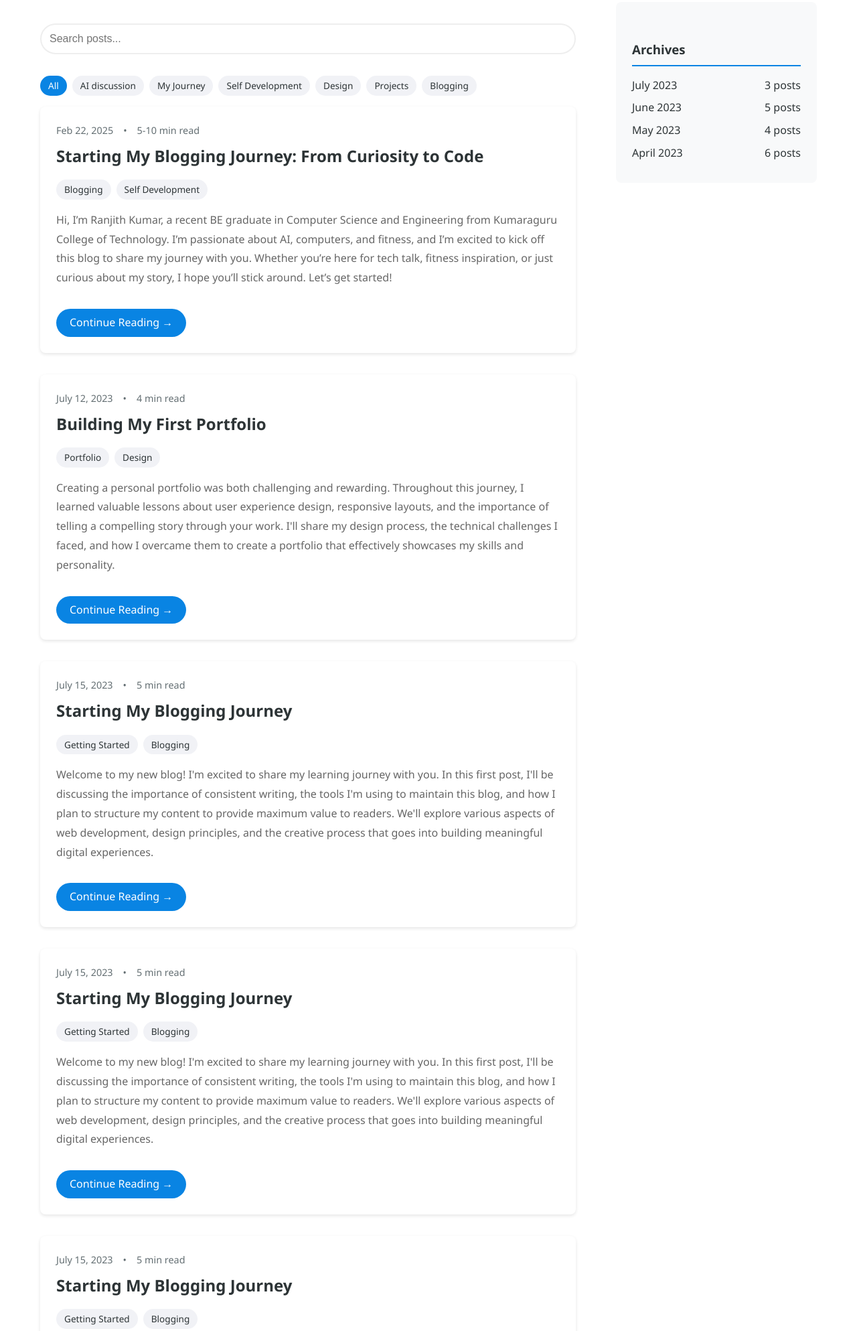
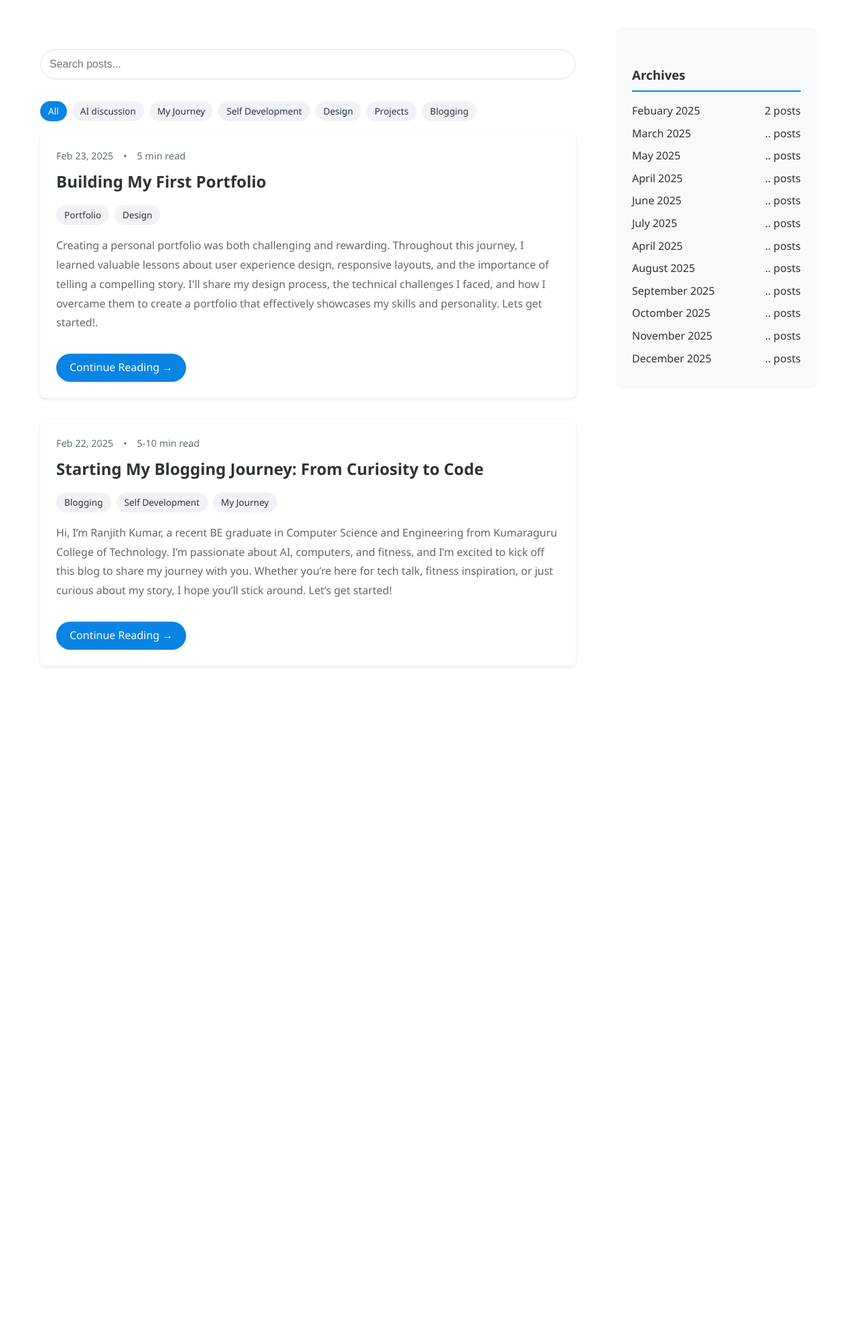
Before and after one commit to P-RanjithKumar/p-ranjithkumar.github.io, a plain HTML site: page bloghome.html in a window 1280 px wide. Shown: the part 206-2193 px from the top of the page at 67% size. After the commit the page ends 1252 px from the top, so only its background shows below. Drawn offline with Linux system fonts and the light colour scheme.

Commit message:
interation: refined again

```diff
--- a/bloghome.html
+++ b/bloghome.html
@@ -167,8 +167,9 @@
 <body>
   <header class="blog-header">
     <a href="index.html" class="home-button">← Back to Portfolio</a>
-    <h1>My Thoughts &amp; Experiments</h1>
-    <p>Weekly insights on design, development, and creativity</p>
+    <h1>RANJITH KUMAR</h1>
+    <h2>My Thoughts &amp; Experiments</h2>
+    <p>Weekly insights on Progress, Development, and Learning</p>
   </header>
 
   <div class="main-content">
@@ -189,8 +190,27 @@
     </div>
 
     <main id="blogPosts">
-      <!-- Post 1 -->
-      <article class="post-card" data-tags="Self development, Blogging, My Journey" data-category="Introduction">
+
+      <!-- #################### Post 2 #################### -->
+      <article class="post-card" data-tags="design" data-category="case-study"id="Feb2025">
+        <div class="post-meta">
+          <span>Feb 23, 2025</span>
+          <span>•</span>
+          <span>5 min read</span>
+        </div>
+        <h2>Building My First Portfolio</h2>
+        <div class="post-tags">
+          <span class="tag">Portfolio</span>
+          <span class="tag">Design</span>
+        </div>
+        <p class="post-excerpt">
+          Creating a personal portfolio was both challenging and rewarding. Throughout this journey, I learned valuable lessons about user experience design, responsive layouts, and the importance of telling a compelling story. I'll share my design process, the technical challenges I faced, and how I overcame them to create a portfolio that effectively showcases my skills and personality. Lets get started!.
+        </p>
+        <a href="post-2.html" class="read-more">Continue Reading →</a>
+      </article>
+
+      <!-- #################### Post 1 ##################### -->
+      <article class="post-card" data-tags="Self development, Blogging, My Journey" data-category="Introduction" >
         <div class="post-meta">
           <span>Feb 22, 2025</span>
           <span>•</span>
@@ -200,6 +220,7 @@
         <div class="post-tags">
           <span class="tag">Blogging</span>
           <span class="tag">Self Development</span>
+          <span class="tag">My Journey</span>
         </div>
         <p class="post-excerpt">
           Hi, I’m Ranjith Kumar, a recent BE graduate in Computer Science and Engineering from Kumaraguru College of Technology. I’m passionate about AI, computers, and fitness, and I’m excited to kick off this blog to share my journey with you. Whether you’re here for tech talk, fitness inspiration, or just curious about my story, I hope you’ll stick around. Let’s get started!
@@ -207,95 +228,7 @@
         <a href="blog1.html" class="read-more">Continue Reading →</a>
       </article>
 
-      <!-- Post 2 -->
-      <article class="post-card" data-tags="design" data-category="case-study">
-        <div class="post-meta">
-          <span>July 12, 2023</span>
-          <span>•</span>
-          <span>4 min read</span>
-        </div>
-        <h2>Building My First Portfolio</h2>
-        <div class="post-tags">
-          <span class="tag">Portfolio</span>
-          <span class="tag">Design</span>
-        </div>
-        <p class="post-excerpt">
-          Creating a personal portfolio was both challenging and rewarding. Throughout this journey, I learned valuable lessons about user experience design, responsive layouts, and the importance of telling a compelling story through your work. I'll share my design process, the technical challenges I faced, and how I overcame them to create a portfolio that effectively showcases my skills and personality.
-        </p>
-        <a href="post-2.html" class="read-more">Continue Reading →</a>
-      </article>
 
-      <!-- Post 3 -->
-      <article class="post-card" data-tags="web development" data-category="tutorial">
-        <div class="post-meta">
-          <span>July 15, 2023</span>
-          <span>•</span>
-          <span>5 min read</span>
-        </div>
-        <h2>Starting My Blogging Journey</h2>
-        <div class="post-tags">
-          <span class="tag">Getting Started</span>
-          <span class="tag">Blogging</span>
-        </div>
-        <p class="post-excerpt">
-          Welcome to my new blog! I'm excited to share my learning journey with you. In this first post, I'll be discussing the importance of consistent writing, the tools I'm using to maintain this blog, and how I plan to structure my content to provide maximum value to readers. We'll explore various aspects of web development, design principles, and the creative process that goes into building meaningful digital experiences.
-        </p>
-        <a href="post-1.html" class="read-more">Continue Reading →</a>
-      </article>
-
-      <!-- Post 4 -->
-      <article class="post-card" data-tags="web development" data-category="tutorial">
-        <div class="post-meta">
-          <span>July 15, 2023</span>
-          <span>•</span>
-          <span>5 min read</span>
-        </div>
-        <h2>Starting My Blogging Journey</h2>
-        <div class="post-tags">
-          <span class="tag">Getting Started</span>
-          <span class="tag">Blogging</span>
-        </div>
-        <p class="post-excerpt">
-          Welcome to my new blog! I'm excited to share my learning journey with you. In this first post, I'll be discussing the importance of consistent writing, the tools I'm using to maintain this blog, and how I plan to structure my content to provide maximum value to readers. We'll explore various aspects of web development, design principles, and the creative process that goes into building meaningful digital experiences.
-        </p>
-        <a href="post-1.html" class="read-more">Continue Reading →</a>
-      </article>
-
-      <!-- Post 5 -->
-      <article class="post-card" data-tags="web development" data-category="tutorial">
-        <div class="post-meta">
-          <span>July 15, 2023</span>
-          <span>•</span>
-          <span>5 min read</span>
-        </div>
-        <h2>Starting My Blogging Journey</h2>
-        <div class="post-tags">
-          <span class="tag">Getting Started</span>
-          <span class="tag">Blogging</span>
-        </div>
-        <p class="post-excerpt">
-          Welcome to my new blog! I'm excited to share my learning journey with you. In this first post, I'll be discussing the importance of consistent writing, the tools I'm using to maintain this blog, and how I plan to structure my content to provide maximum value to readers. We'll explore various aspects of web development, design principles, and the creative process that goes into building meaningful digital experiences.
-        </p>
-        <a href="post-1.html" class="read-more">Continue Reading →</a>
-      </article>
-
-      <!-- Post 6 -->
-      <article class="post-card" data-tags="web development" data-category="tutorial">
-        <div class="post-meta">
-          <span>July 15, 2023</span>
-          <span>•</span>
-          <span>5 min read</span>
-        </div>
-        <h2>Starting My Blogging Journey</h2>
-        <div class="post-tags">
-          <span class="tag">Getting Started</span>
-          <span class="tag">Blogging</span>
-        </div>
-        <p class="post-excerpt">
-          Welcome to my new blog! I'm excited to share my learning journey with you. In this first post, I'll be discussing the importance of consistent writing, the tools I'm using to maintain this blog, and how I plan to structure my content to provide maximum value to readers. We'll explore various aspects of web development, design principles, and the creative process that goes into building meaningful digital experiences.
-        </p>
-        <a href="post-1.html" class="read-more">Continue Reading →</a>
-      </article>
     </main>
   </div>
 
@@ -305,27 +238,75 @@
       <h3>Archives</h3>
       <ul class="archives-list">
         <li>
-          <a href="#july2023">
-            <span>July 2023</span>
-            <span>3 posts</span>
+          <a href="#Feb2025">
+            <span>Febuary 2025</span>
+            <span>2 posts</span>
           </a>
         </li>
         <li>
-          <a href="#june2023">
-            <span>June 2023</span>
-            <span>5 posts</span>
+          <a href="#Mar2025">
+            <span>March 2025</span>
+            <span>.. posts</span>
           </a>
         </li>
         <li>
-          <a href="#may2023">
-            <span>May 2023</span>
-            <span>4 posts</span>
+          <a href="#May2025">
+            <span>May 2025</span>
+            <span>.. posts</span>
           </a>
         </li>
         <li>
-          <a href="#april2023">
-            <span>April 2023</span>
-            <span>6 posts</span>
+          <a href="#April2025">
+            <span>April 2025</span>
+            <span>.. posts</span>
+          </a>
+        </li>
+        <li>
+          <a href="#June2025">
+            <span>June 2025</span>
+            <span>.. posts</span>
+          </a>
+        </li>
+        <li>
+          <a href="#July2025">
+            <span>July 2025</span>
+            <span>.. posts</span>
+          </a>
+        </li>
+        <li>
+          <a href="#April2025">
+            <span>April 2025</span>
+            <span>.. posts</span>
+          </a>
+        </li>
+        <li>
+          <a href="#Aug2025">
+            <span>August 2025</span>
+            <span>.. posts</span>
+          </a>
+        </li>
+        <li>
+          <a href="#Sept2025">
+            <span>September 2025</span>
+            <span>.. posts</span>
+          </a>
+        </li>
+        <li>
+          <a href="#Oct2025">
+            <span>Octomber 2025</span>
+            <span>.. posts</span>
+          </a>
+        </li>
+        <li>
+          <a href="#Nov2025">
+            <span>November 2025</span>
+            <span>.. posts</span>
+          </a>
+        </li>
+        <li>
+          <a href="#Dec2025">
+            <span>December 2025</span>
+            <span>.. posts</span>
           </a>
         </li>
       </ul>
```
Also changed, not shown: blog1.html (+3 -4 lines).
